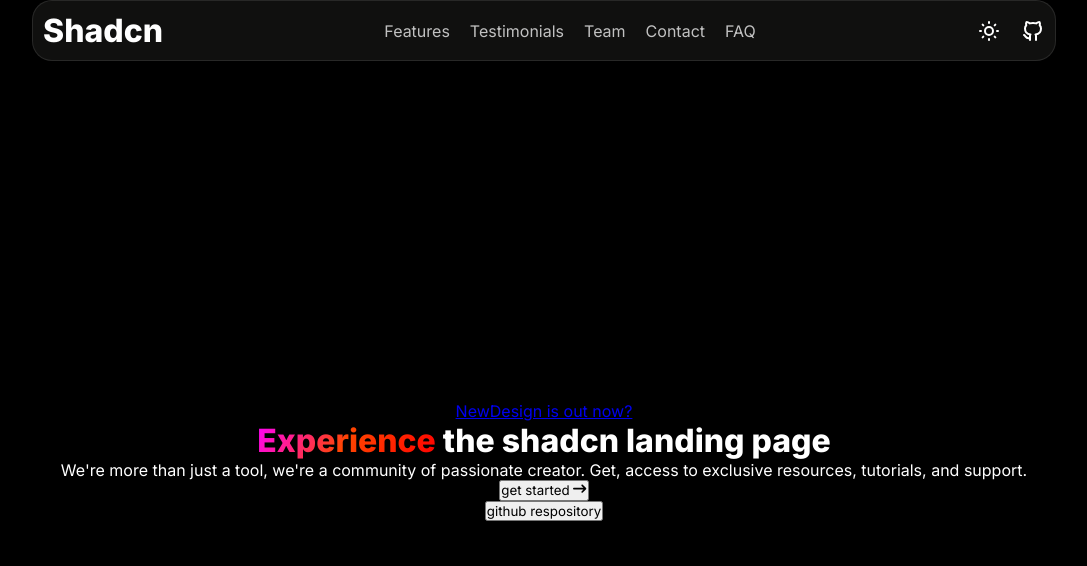
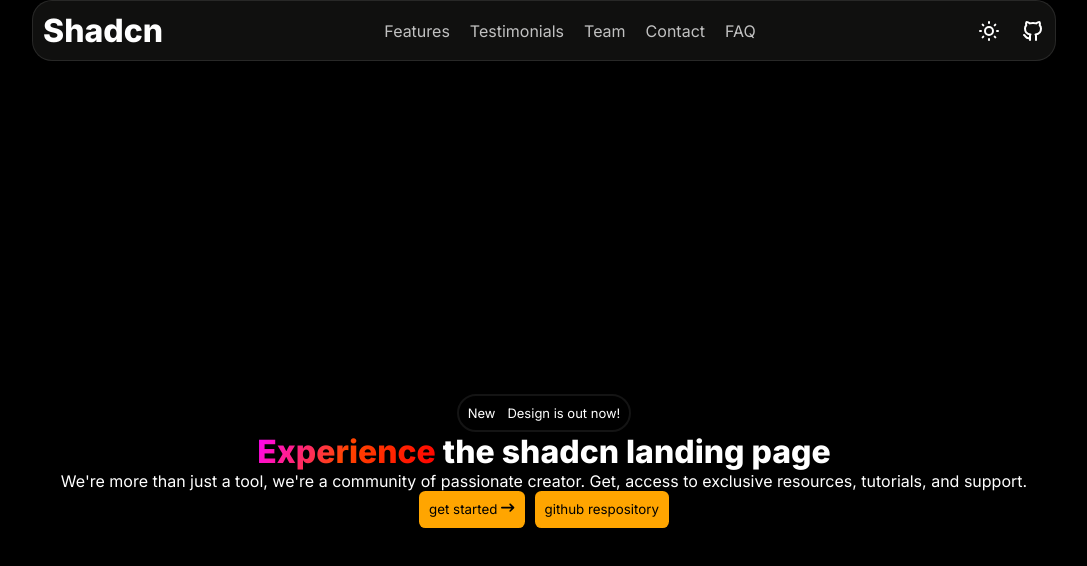
Before and after one commit to empt1xz/savingstracker, a Next.js app: page / in a window 1280 px wide. Shown: the top 566 px of the page, without its empty margins (96-1183 px from the left). Built offline with nearby package versions, Linux system fonts and the light colour scheme.

Commit message:
feat: button and github

```diff
--- a/src/app/globals.css
+++ b/src/app/globals.css
@@ -103,3 +103,31 @@
     display: none;
   }
 }
+/* link */
+.bar {
+  border: solid 2px #141414;
+  padding: 7px;
+  border-radius: 4rem;
+  display: flex;
+  gap: 8px;
+}
+.bar a {
+  font-size: 13px;
+  text-decoration: none;
+  color: #fff;
+  padding: 2px;
+}
+.bar a:hover {
+  background-color: orange;
+  border-radius: 4rem;
+}
+.github {
+  display: flex;
+  gap: 10px;
+}
+.github button {
+  background: orange;
+  border: orange;
+  padding: 10px;
+  border-radius: 0.4rem;
+}
--- a/src/app/page.tsx
+++ b/src/app/page.tsx
@@ -57,18 +57,23 @@
 
       <main className="hero">
         <div className="bar">
-          <a href="#">New</a>
-          <a href="#">Design is out now?</a>
+          <Link href="#">New</Link>
+          <Link href="#">Design is out now!</Link>
         </div>
-        <h1> <span>Experience</span> the shadcn landing page </h1>
+        <h1>
+          {" "}
+          <span>Experience</span> the shadcn landing page{" "}
+        </h1>
         <p>
           We're more than just a tool, we're a community of passionate creator.
           Get, access to exclusive resources, tutorials, and support.
         </p>
-        <button>
-          get started <FaArrowRightLong />
-        </button>
-        <button>github respository</button>
+        <div className="github">
+          <button>
+            get started <FaArrowRightLong />
+          </button>
+          <button>github respository</button>
+        </div>
       </main>
     </>
   );
```
Also changed, not shown: image.png (added).
